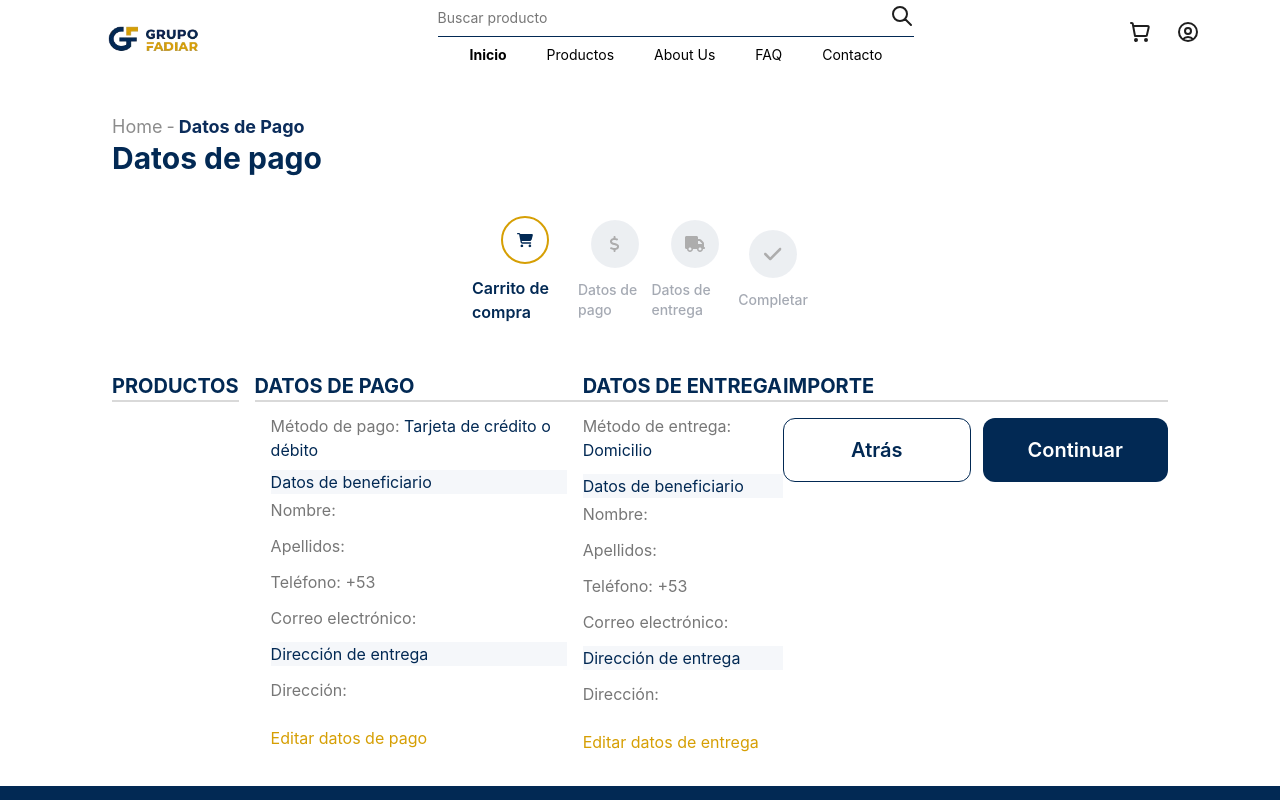
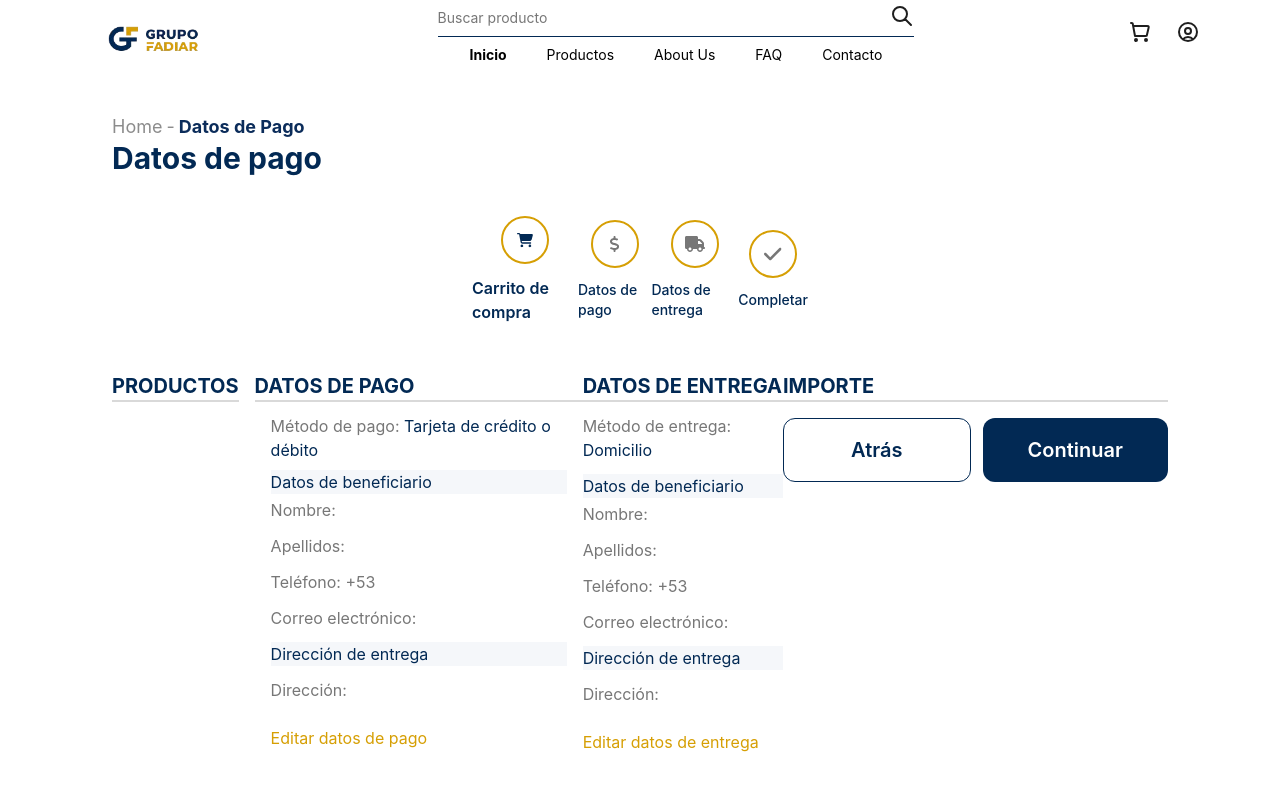
Before and after one commit to albesroger/Prueba-Fadiar, an Angular app in the folder Prueba-fadiar/: page /cart/summary in a window 1280 px wide. Shown: the top 800 px of the page. Built offline with nearby package versions, Linux system fonts and the light colour scheme.

Commit message:
ruta de envio del carrito hecha

```diff
--- a/Prueba-fadiar/src/app/components/cartRutaEnvio/cartRutaEnvio.html
+++ b/Prueba-fadiar/src/app/components/cartRutaEnvio/cartRutaEnvio.html
@@ -3,9 +3,20 @@
 >
   <div class="flex-1 flex items-center justify-center">
     <!-- Paso 1 -->
-    <div class="flex flex-col items-center justify-center gap-3">
+    <div
+      class="flex flex-col items-center justify-center gap-3"
+      [ngClass]="{
+        'opacity-100': isActive(1) || isCompleted(1),
+        'opacity-60': !isActive(1) && !isCompleted(1)
+      }"
+    >
       <div
-        class="w-12 h-12 rounded-full border-2 border-accent flex items-center justify-center bg-white text-[#0070D2]"
+        class="w-12 h-12 rounded-full flex items-center justify-center"
+        [ngClass]="
+          isActive(1) || isCompleted(1)
+            ? 'border-2 border-accent bg-white text-[#0070D2]'
+            : 'bg-rellenoEnvio text-gray-400'
+        "
       >
         <svg
           width="16"
@@ -21,18 +32,39 @@
         </svg>
       </div>
       <div class="flex flex-col">
-        <span class="text-[16px] font-semibold text-primary"
+        <span
+          class="text-[16px] font-semibold"
+          [ngClass]="
+            isActive(1) || isCompleted(1)
+              ? 'text-primary'
+              : 'text-gray-500'
+          "
           >Carrito de compra</span
         >
       </div>
     </div>
 
-    <div class="h-0.5 flex-1 bg-[#FFD26F] hidden lg:block mb-8"></div>
+    <!-- Línea entre 1 y 2 -->
+    <div
+      class="h-0.5 flex-1 hidden lg:block mb-8"
+      [ngClass]="isCompleted(1) ? 'bg-[#FFD26F]' : 'bg-gray-200'"
+    ></div>
 
     <!-- Paso 2 -->
-    <div class="flex flex-col items-center justify-center gap-3 opacity-60">
+    <div
+      class="flex flex-col items-center justify-center gap-3"
+      [ngClass]="{
+        'opacity-100': isActive(2) || isCompleted(2),
+        'opacity-60': !isActive(2) && !isCompleted(2)
+      }"
+    >
       <div
-        class="w-12 h-12 rounded-full bg-rellenoEnvio flex items-center justify-center text-gray-400"
+        class="w-12 h-12 rounded-full flex items-center justify-center"
+        [ngClass]="
+          isActive(2) || isCompleted(2)
+            ? 'border-2 border-accent bg-white text-[#0070D2]'
+            : 'bg-rellenoEnvio text-gray-400'
+        "
       >
         <svg
           width="10"
@@ -54,15 +86,38 @@
           </defs>
         </svg>
       </div>
-      <span class="text-sm font-medium text-gray-500">Datos de pago</span>
+      <span
+        class="text-sm font-medium"
+        [ngClass]="
+          isActive(2) || isCompleted(2)
+            ? 'text-primary'
+            : 'text-gray-500'
+        "
+        >Datos de pago</span
+      >
     </div>
 
-    <div class="h-0.5 flex-1 bg-[#FFD26F] hidden lg:block mb-8"></div>
+    <!-- Línea entre 2 y 3 -->
+    <div
+      class="h-0.5 flex-1 hidden lg:block mb-8"
+      [ngClass]="isCompleted(2) ? 'bg-[#FFD26F]' : 'bg-gray-200'"
+    ></div>
 
     <!-- Paso 3 -->
-    <div class="flex flex-col items-center justify-center gap-3 opacity-60">
+    <div
+      class="flex flex-col items-center justify-center gap-3"
+      [ngClass]="{
+        'opacity-100': isActive(3) || isCompleted(3),
+        'opacity-60': !isActive(3) && !isCompleted(3)
+      }"
+    >
       <div
-        class="w-12 h-12 rounded-full bg-rellenoEnvio flex items-center justify-center text-gray-400"
+        class="w-12 h-12 rounded-full flex items-center justify-center"
+        [ngClass]="
+          isActive(3) || isCompleted(3)
+            ? 'border-2 border-accent bg-white text-[#0070D2]'
+            : 'bg-rellenoEnvio text-gray-400'
+        "
       >
         <svg
           width="20"
@@ -84,15 +139,38 @@
           </defs>
         </svg>
       </div>
-      <span class="text-sm font-medium text-gray-500">Datos de entrega</span>
+      <span
+        class="text-sm font-medium"
+        [ngClass]="
+          isActive(3) || isCompleted(3)
+            ? 'text-primary'
+            : 'text-gray-500'
+        "
+        >Datos de entrega</span
+      >
     </div>
 
-    <div class="h-0.5 flex-1 bg-[#FFD26F] hidden lg:block mb-8"></div>
+    <!-- Línea entre 3 y 4 -->
+    <div
+      class="h-0.5 flex-1 hidden lg:block mb-8"
+      [ngClass]="isCompleted(3) ? 'bg-[#FFD26F]' : 'bg-gray-200'"
+    ></div>
 
     <!-- Paso 4 -->
-    <div class="flex flex-col items-center justify-center gap-3 opacity-60">
+    <div
+      class="flex flex-col items-center justify-center gap-3"
+      [ngClass]="{
+        'opacity-100': isActive(4) || isCompleted(4),
+        'opacity-60': !isActive(4) && !isCompleted(4)
+      }"
+    >
       <div
-        class="w-12 h-12 rounded-full bg-rellenoEnvio flex items-center justify-center text-gray-400"
+        class="w-12 h-12 rounded-full flex items-center justify-center"
+        [ngClass]="
+          isActive(4) || isCompleted(4)
+            ? 'border-2 border-accent bg-white text-[#0070D2]'
+            : 'bg-rellenoEnvio text-gray-400'
+        "
       >
         <svg
           width="18"
@@ -114,7 +192,15 @@
           </defs>
         </svg>
       </div>
-      <span class="text-sm font-medium text-gray-500">Completar</span>
+      <span
+        class="text-sm font-medium"
+        [ngClass]="
+          isActive(4) || isCompleted(4)
+            ? 'text-primary'
+            : 'text-gray-500'
+        "
+        >Completar</span
+      >
     </div>
   </div>
 </div>
--- a/Prueba-fadiar/src/app/components/cartRutaEnvio/cartRutaEnvio.ts
+++ b/Prueba-fadiar/src/app/components/cartRutaEnvio/cartRutaEnvio.ts
@@ -3,13 +3,21 @@ import { Component, Input } from '@angular/core';
 
 @Component({
   selector: 'app-cart-ruta-envio',
+  standalone: true,
   imports: [CommonModule],
   templateUrl: './cartRutaEnvio.html',
 })
 export class CartRutaEnvio {
   /**
    * Paso actual del flujo: 1 = carrito, 2 = pago, 3 = entrega, 4 = completar
-   * Por ahora lo dejamos default en 1.
    */
   @Input() currentStep = 1;
+
+  isActive(step: number): boolean {
+    return this.currentStep === step;
+  }
+
+  isCompleted(step: number): boolean {
+    return this.currentStep > step;
+  }
 }
--- a/Prueba-fadiar/src/app/pages/summaryPage/summaryPage.html
+++ b/Prueba-fadiar/src/app/pages/summaryPage/summaryPage.html
@@ -220,3 +220,4 @@
     </div>
   </div>
 </div>
+<app-download-app-banner></app-download-app-banner>
--- a/Prueba-fadiar/src/app/pages/summaryPage/summaryPage.ts
+++ b/Prueba-fadiar/src/app/pages/summaryPage/summaryPage.ts
@@ -7,11 +7,12 @@ import { CheckoutService } from '../../services/checkout.service';
 import { CartItem } from '../../model/cartItem.model';
 import { CartRutaEnvio } from '../../components/cartRutaEnvio/cartRutaEnvio';
 import { BreadcrumbComponent } from "../../components/breadcrumb/breadcrumb";
+import { DownloadAppBanner } from "../../components/DownloadAppBanner/DownloadAppBanner";
 
 @Component({
   selector: 'app-summary-page',
   standalone: true,
-  imports: [CommonModule, CartRutaEnvio, BreadcrumbComponent],
+  imports: [CommonModule, CartRutaEnvio, BreadcrumbComponent, DownloadAppBanner],
   templateUrl: './summaryPage.html',
 })
 export class SummaryPage {
--- a/Prueba-fadiar/src/app/services/cart.service.ts
+++ b/Prueba-fadiar/src/app/services/cart.service.ts
@@ -8,20 +8,47 @@ import { Product } from '../model/products.model';
   providedIn: 'root',
 })
 export class CartService {
-  private cartItemsSubject = new BehaviorSubject<CartItem[]>([]);
+  private storageKey = 'fadiar_cart';
+
+  // inicializa el carrito leyendo de localStorage
+  private cartItemsSubject = new BehaviorSubject<CartItem[]>(this.loadCart());
   cartItems$ = this.cartItemsSubject.asObservable();
 
   // para mostrar contador en el icono
-  get cartCount$() {
-    return this.cartItems$.pipe(
-      // importa map de rxjs
-      map((items) => items.reduce((acc, item) => acc + item.quantity, 0))
-    );
-  }
+  cartCount$ = this.cartItems$.pipe(
+    map((items) => items.reduce((acc, item) => acc + item.quantity, 0))
+  );
 
   get currentCart(): CartItem[] {
     return this.cartItemsSubject.value;
   }
+
+  // ------- PERSISTENCIA -------
+
+  /** Lee carrito desde localStorage */
+  private loadCart(): CartItem[] {
+    try {
+      if (typeof window === 'undefined') return [];
+      const raw = localStorage.getItem(this.storageKey);
+      return raw ? (JSON.parse(raw) as CartItem[]) : [];
+    } catch {
+      return [];
+    }
+  }
+
+  /** Guarda carrito en localStorage */
+  private saveCart(items: CartItem[]) {
+    if (typeof window === 'undefined') return;
+    localStorage.setItem(this.storageKey, JSON.stringify(items));
+  }
+
+  /** Actualiza subject + localStorage */
+  private updateCart(items: CartItem[]) {
+    this.cartItemsSubject.next(items);
+    this.saveCart(items);
+  }
+
+  // ------- MÉTODOS PÚBLICOS -------
 
   addToCart(product: Product, quantity = 1) {
     const items = [...this.currentCart];
@@ -36,12 +63,12 @@ export class CartService {
       items.push({ product, quantity });
     }
 
-    this.cartItemsSubject.next(items);
+    this.updateCart(items);
   }
 
   removeFromCart(productId: number) {
     const items = this.currentCart.filter((i) => i.product.id !== productId);
-    this.cartItemsSubject.next(items);
+    this.updateCart(items);
   }
 
   updateQuantity(productId: number, quantity: number) {
@@ -53,11 +80,11 @@ export class CartService {
     const items = this.currentCart.map((i) =>
       i.product.id === productId ? { ...i, quantity } : i
     );
-    this.cartItemsSubject.next(items);
+    this.updateCart(items);
   }
 
   clearCart() {
-    this.cartItemsSubject.next([]);
+    this.updateCart([]);
   }
 
   getTotal(): number {
```
